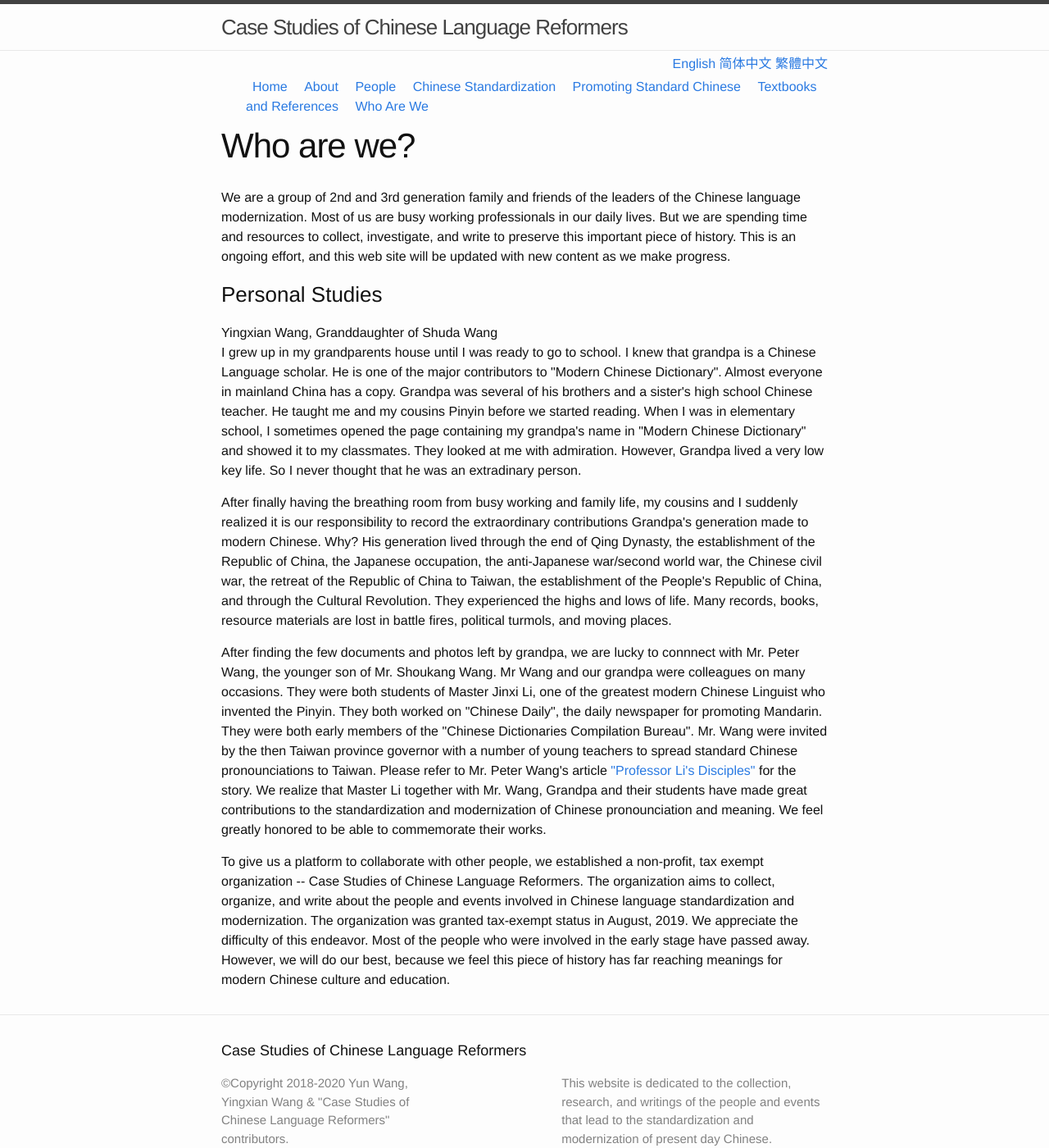
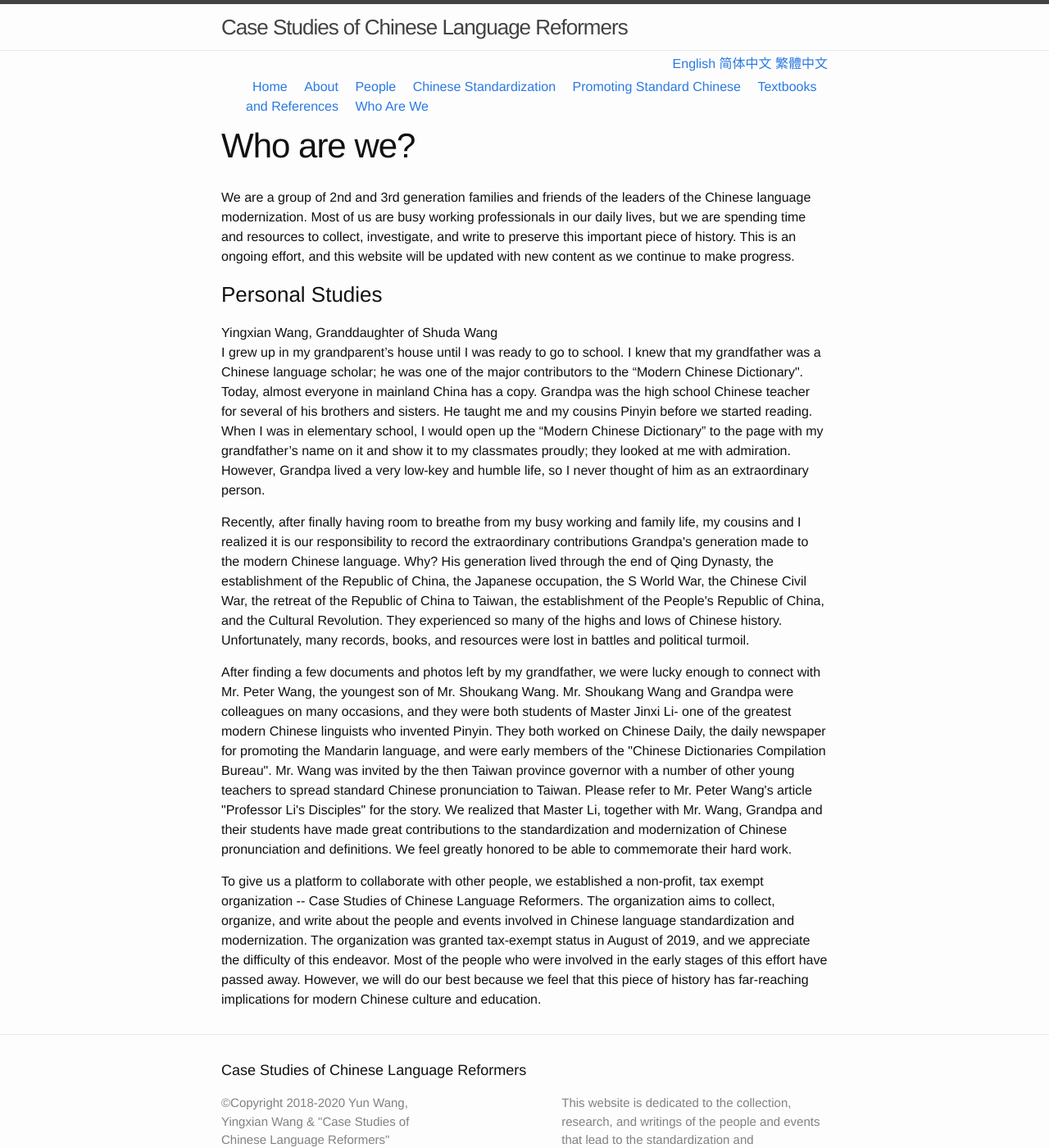
Before and after one commit to clangreformers/clangreformers.github.io, a Jekyll site: the page built from who/who.md, in a window 1280 px wide and 1400 px high. Shown: the whole window at 82% size. Built offline with Jekyll 4.4.1, drawn with Linux system fonts in a browser that asks for light colours; comment, search, counter and statistics services are not loaded.

Commit message:
Edit by Valerie

```diff
--- a/who/who.md
+++ b/who/who.md
@@ -6,17 +6,16 @@ lang: English
 ---
 <div class="blurb">
 
-    <p> We are a group of 2nd and 3rd generation family and friends of the leaders of the Chinese language modernization. Most of us are busy working professionals in our daily lives. But we are spending time and resources to collect, investigate, and write to preserve this important piece of history. This is an ongoing effort, and this web site will be updated with new content as we make progress.</p>
+    <p>We are a group of 2nd and 3rd generation families and friends of the leaders of the Chinese language modernization. Most of us are busy working professionals in our daily lives, but we are spending time and resources to collect, investigate, and write to preserve this important piece of history. This is an ongoing effort, and this website will be updated with new content as we continue to make progress.</p>
 </div><!-- /.blurb -->
 <h3>Personal Studies</h3>
 <div class="blurb">
 Yingxian Wang, Granddaughter of Shuda Wang
-<p>I grew up in my grandparents house until I was ready to go to school. I knew that grandpa is a Chinese Language scholar. He is one of the major contributors to "Modern Chinese Dictionary". Almost everyone in mainland China has a copy. Grandpa was several of his brothers and a sister's high school Chinese teacher. He taught me and my cousins Pinyin before we started reading. When I was in elementary school, I sometimes opened the page containing my grandpa's name  in "Modern Chinese Dictionary" and showed it to my classmates. They looked at me with admiration. However, Grandpa lived a very low key life. So I never thought that he was an extradinary person.</p>
+<p>I grew up in my grandparent’s house until I was ready to go to school. I knew that my grandfather was a Chinese language scholar; he was one of the major contributors to the “Modern Chinese Dictionary". Today, almost everyone in mainland China has a copy. Grandpa was the high school Chinese teacher for several of his brothers and sisters. He taught me and my cousins Pinyin before we started reading. When I was in elementary school, I would open up the “Modern Chinese Dictionary” to the page with my grandfather’s name on it and show it to my classmates proudly; they looked at me with admiration. However, Grandpa lived a very low-key and humble life, so I never thought of him as an extraordinary person.</p>
 
-<p>After finally having the breathing room from busy working and family  life, my cousins and I  suddenly realized it is our responsibility to record the extraordinary contributions Grandpa's generation made to modern Chinese. Why? His generation lived through the end of Qing Dynasty, the establishment of the Republic of China, the Japanese occupation, the anti-Japanese war/second world war, the Chinese civil war, the retreat of the Republic of China to Taiwan, the establishment of the People's Republic of China, and through the Cultural Revolution. They experienced the highs and lows of life. Many records, books, resource materials are lost in battle fires, political turmols, and moving places. </p>
+<p>Recently, after finally having room to breathe from my busy working and family life, my cousins and I realized it is our responsibility to record the extraordinary contributions Grandpa's generation made to the modern Chinese language. Why? His generation lived through the end of Qing Dynasty, the establishment of the Republic of China, the Japanese occupation, the S World War, the Chinese Civil War, the retreat of the Republic of China to Taiwan, the establishment of the People's Republic of China, and the Cultural Revolution. They experienced so many of the highs and lows of Chinese history. Unfortunately, many records, books, and resources were lost in battles and political turmoil.</p>
 
-<p>After finding the few documents and photos left by grandpa, we are lucky to connnect with Mr. Peter Wang, the younger son of Mr. Shoukang Wang. Mr Wang and our grandpa were colleagues on many occasions. They were both students of Master Jinxi Li, one of the greatest modern Chinese Linguist who invented the Pinyin. They both worked on "Chinese Daily", the daily newspaper for promoting Mandarin. They were both early members of the "Chinese Dictionaries Compilation Bureau". Mr. Wang were invited by the then Taiwan province governor with a number of young teachers to spread standard Chinese pronounciations to Taiwan. Please refer to Mr. Peter Wang's article <a href="{{ site.baseurl }}{% link _posts/2019-01-28-prof-li-disciples.markdown %}">"Professor Li's Disciples"</a> for the story. We realize that Master Li together with Mr. Wang, Grandpa and their students have made great contributions to the standardization and modernization of Chinese pronounciation and meaning. We feel greatly honored to be able to
-commemorate their works.</p>
+<p>After finding a few documents and photos left by my grandfather, we were lucky enough to connect with Mr. Peter Wang, the youngest son of Mr. Shoukang Wang. Mr. Shoukang Wang and Grandpa  were colleagues on many occasions, and they were both students of Master Jinxi Li- one of the greatest modern Chinese linguists who invented Pinyin. They both worked on Chinese Daily, the daily newspaper for promoting the Mandarin language, and were early members of the "Chinese Dictionaries Compilation Bureau". Mr. Wang was invited by the then Taiwan province governor with a number of other young teachers to spread standard Chinese pronunciation to Taiwan. Please refer to Mr. Peter Wang's article "Professor Li's Disciples" for the story. We realized that Master Li, together with Mr. Wang, Grandpa and their students have made great contributions to the standardization and modernization of Chinese pronunciation and definitions. We feel greatly honored to be able to commemorate their hard work.</p>
 
-<p>To give us a platform to collaborate with other people, we established a non-profit, tax  exempt organization -- Case Studies of Chinese Language Reformers. The organization aims to collect, organize, and write about the people and events involved in Chinese language standardization and modernization. The organization was granted tax-exempt status in August, 2019. We appreciate the difficulty of this endeavor. Most of the people who were involved in the early stage have passed away. However, we will do our best, because we feel this piece of history has far reaching meanings  for modern Chinese culture and education.</p>
+<p>To give us a platform to collaborate with other people, we established a non-profit, tax exempt organization -- Case Studies of Chinese Language Reformers. The organization aims to collect, organize, and write about the people and events involved in Chinese language standardization and modernization. The organization was granted tax-exempt status in August of 2019, and we appreciate the difficulty of this endeavor. Most of the people who were involved in the early stages of this effort have passed away. However, we will do our best because we feel that this piece of history has far-reaching implications for modern Chinese culture and education.</p>
 </div><!-- /.blurb -->
```
